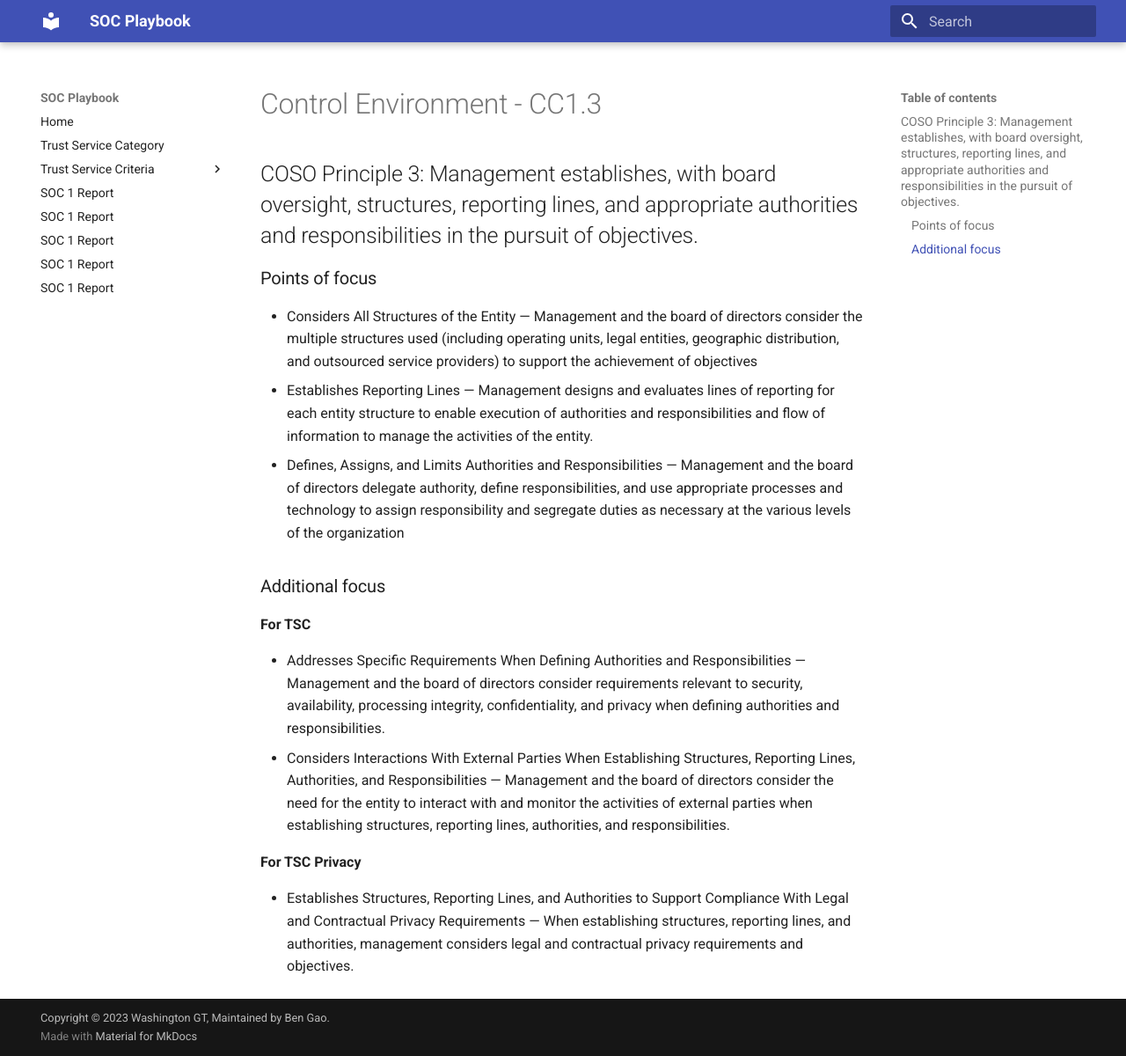
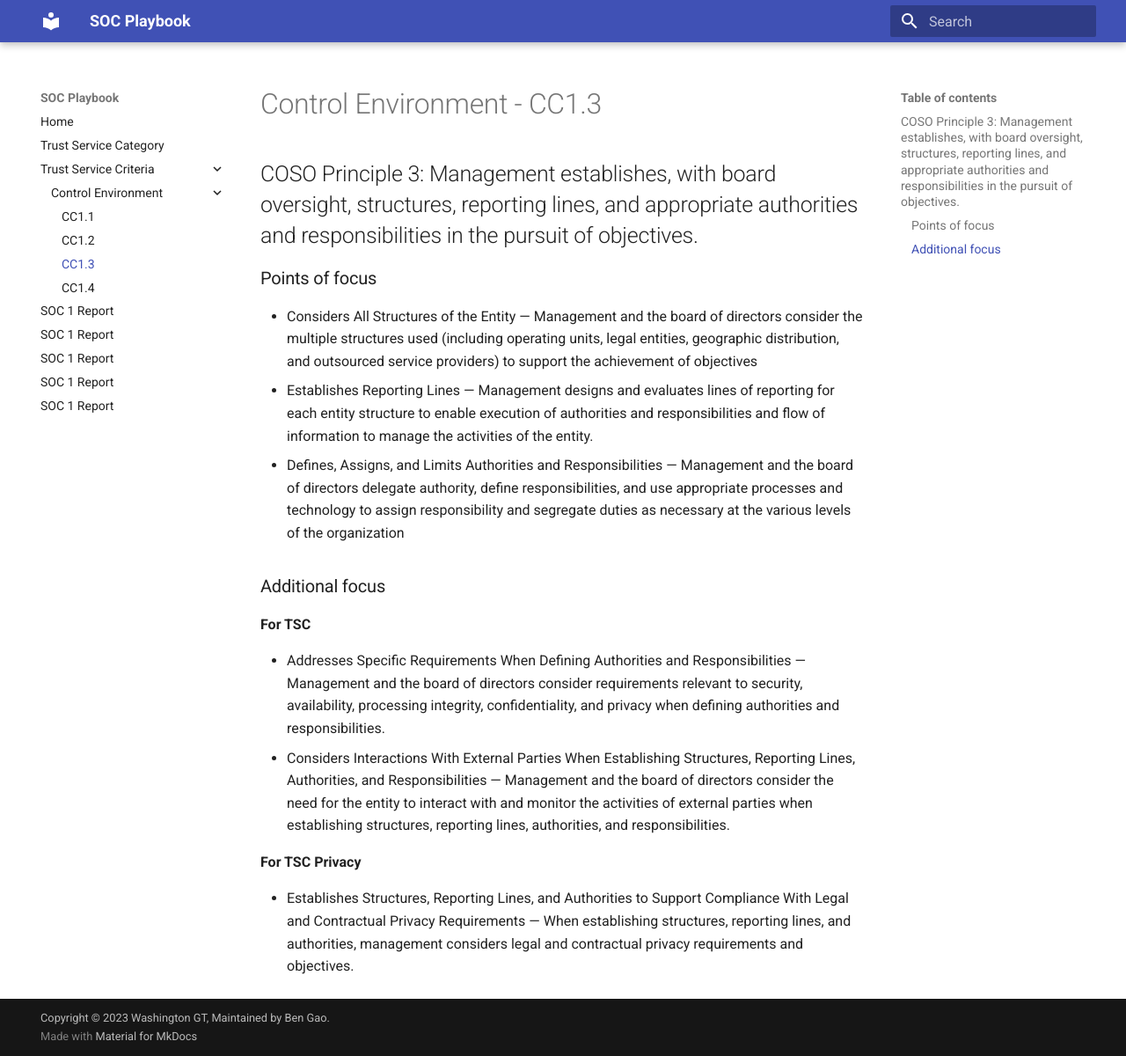
Before and after one commit to WashingtonGT/soc-playbook, an MkDocs documentation site: the page built from docs/tsc/cc1-3.md, in a window 1280 px wide and 1200 px high. Shown: the whole window at 88% size. Built offline with MkDocs 1.6.1 and Material for MkDocs 9.7.7, drawn with Linux system fonts in a browser that asks for light colours.

Commit message:
Update mkdocs.yml

```diff
--- a/mkdocs.yml
+++ b/mkdocs.yml
@@ -6,6 +6,8 @@
         - Control Environment:
             - CC1.1: tsc/cc1-1.md
             - CC1.2: tsc/cc1-2.md
+            - CC1.3: tsc/cc1-3.md
+            - CC1.4: tsc/cc1-4.md
     - SOC 1 Report: about.md
     - SOC 2 type 1 Report: about.md
     - SOC 2 type 2 Report: about.md
```
